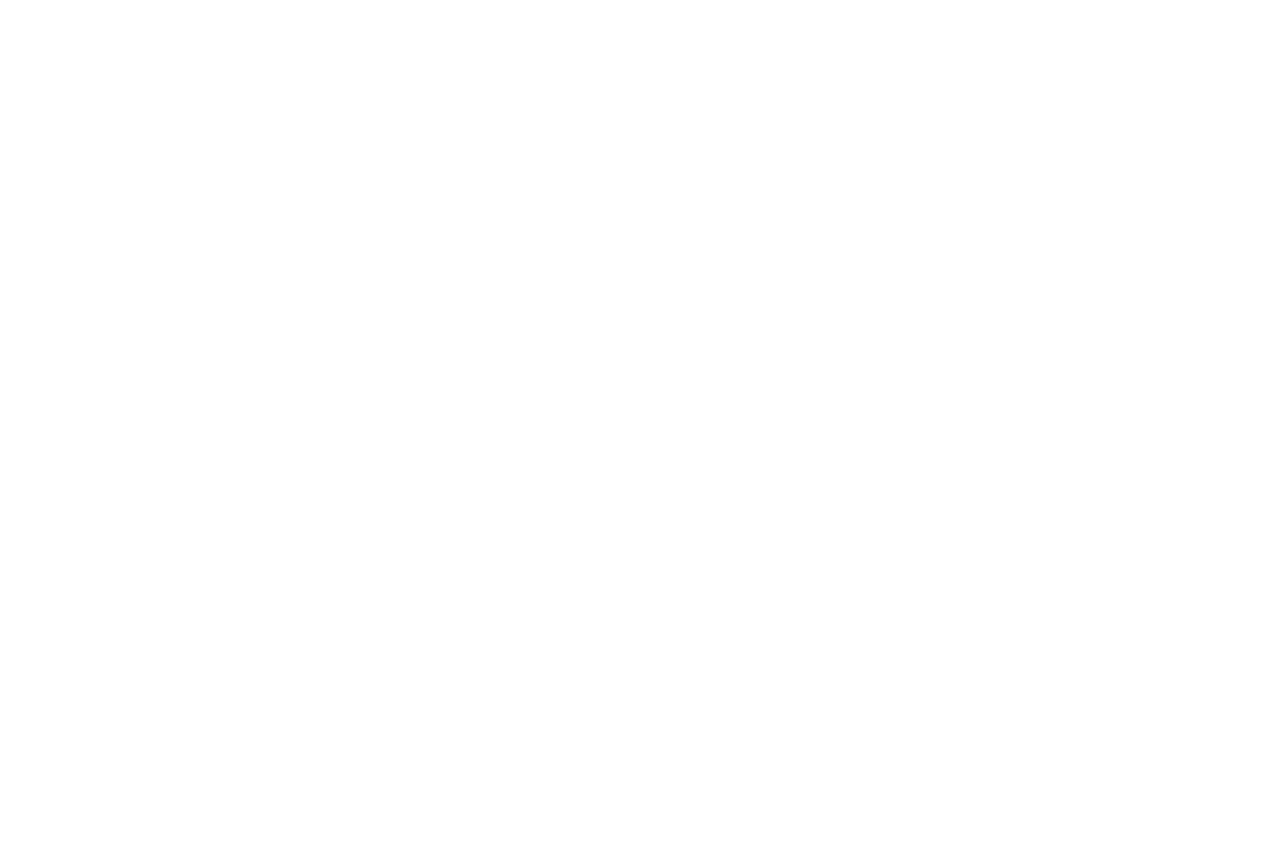
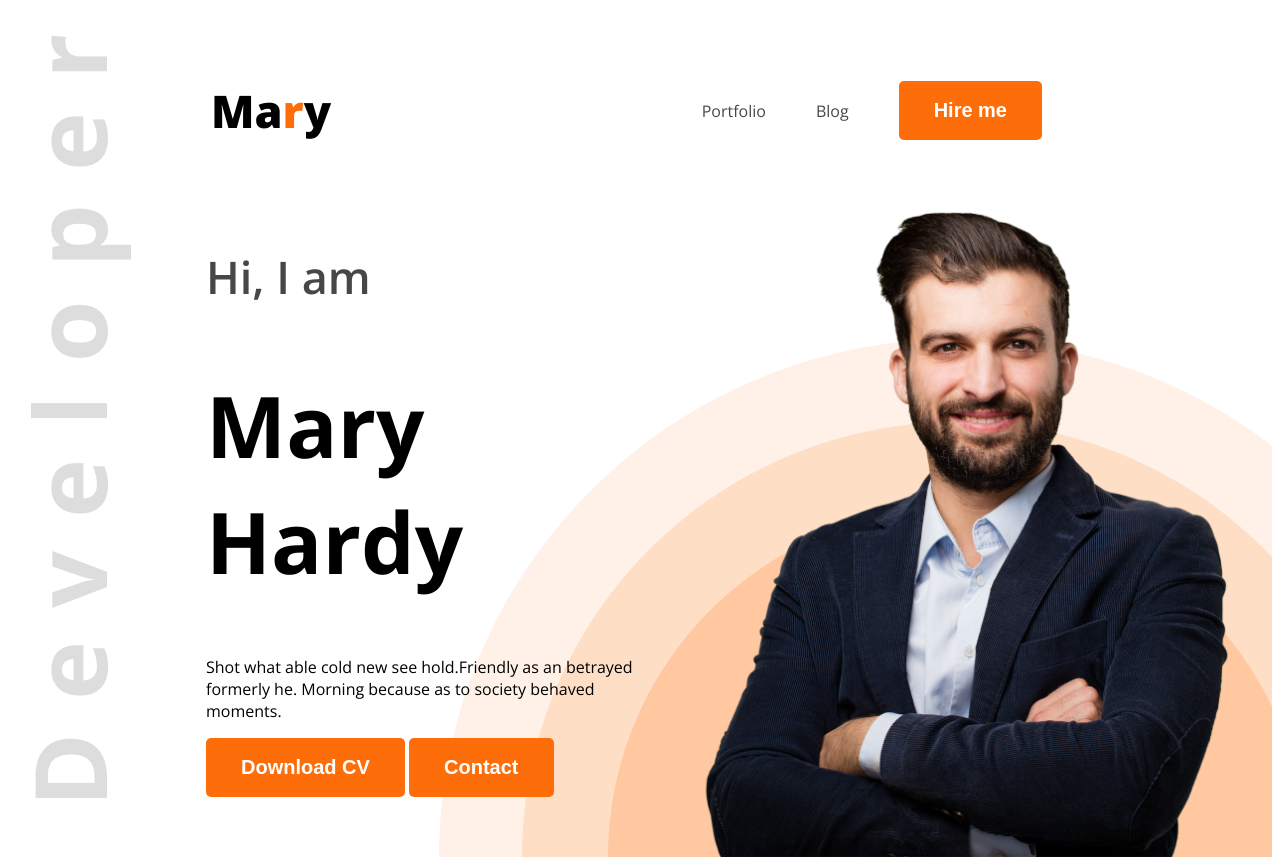
Before and after one commit to rima2787/web-dev-portfolio, a plain HTML site: page index.html in a window 1280 px wide. Before the commit the page ends 800 px from the top, so only its background shows below. Drawn offline with nearby package versions, Linux system fonts and the light colour scheme.

Commit message:
added extra file

```diff
--- a/index.html
+++ b/index.html
@@ -1,12 +1,41 @@
 <!DOCTYPE html>
 <html lang="en">
+
 <head>
     <meta charset="UTF-8">
     <meta name="viewport" content="width=device-width, initial-scale=1.0">
     <title>Web Developer Portfolio</title>
+    <link rel="preconnect" href="https://fonts.googleapis.com">
+    <link rel="preconnect" href="https://fonts.gstatic.com" crossorigin>
+    <link href="https://fonts.googleapis.com/css2?family=Open+Sans:ital,wght@0,300..800;1,300..800&display=swap"
+        rel="stylesheet">
+    <link rel="stylesheet" href="styles/portfolio.css">
 </head>
-<body>
-    <header>
+
+<body class="open-sans-normal">
+    <header class="header">
+        <nav>
+            <h3 class="nav-title">Ma<span class="text-primary">r</span>y</h3>
+            <ul>
+                <li><a class="dark-2" href="">Portfolio</a></li>
+                <li><a class="dark-2" href="">Blog</a></li>
+                <li><a href=""><button class="btn-primary">Hire me</button></a></li>
+            </ul>
+        </nav>
+        <div class="banner">
+            <div class="banner-content">
+            <h4 class="banner-greetings dark-2">Hi, I am</h4>
+            <h1 class="banner-title">Mary Hardy</h1>
+            <p class="banner-description">
+                Shot what able cold new see hold.Friendly as an betrayed formerly he. Morning because as to society
+                behaved moments.
+            </p>
+            <button class="btn-primary">Download CV</button>
+            <button class="btn-primary">Contact</button>
+            </div>
+            <img class="banner-pic" src="images/hardy.png" alt="">
+        </div>
+
 
     </header>
     <main>
@@ -17,4 +46,5 @@
     </footer>
 
 </body>
+
 </html>
--- /dev/null
+++ b/styles/portfolio.css
@@ -0,0 +1,76 @@
+
+.open-sans-normal{
+  font-family: "Open Sans", sans-serif;
+  font-optical-sizing: auto;
+  font-style: normal;
+  font-variation-settings:
+    "wdth" 100;
+}
+/* shared style */
+.text-primary{
+    color: #FD6E0A;
+}
+.btn-primary{
+    background-color: #FD6E0A;
+    font-weight: bold;
+    font-size: 20px;
+    color: white;
+    padding: 18px 35px;
+    border-radius: 5px;
+    border: none;
+}
+.dark-2{
+    color: #474747;
+}
+/* header */
+.header{
+    background-image: url(../images/developer.png),url('../images/header_bg.png');
+    background-repeat: no-repeat;
+    background-position: top left,bottom right;
+    margin: 35px 0px 0px 23px;
+
+}
+
+
+/* nav styles */
+nav{
+    display: flex;
+    align-items: center;
+    justify-content: space-between;
+    margin: 0px 180px;
+}
+nav ul{
+    display: flex;
+    align-items: center;
+}
+.nav-title{
+    font-size: 45px;
+    font-weight: 800;
+}
+nav ul li{
+    list-style: none;
+    margin-right: 50px;
+}
+nav li a{
+    text-decoration: none;
+}
+/* banner styles */
+.banner{
+    display: flex;
+    justify-content: space-between;
+    margin: 0px 35px 0px 175px;
+}
+.banner-content{
+    max-width: 580px;
+}
+.banner-greetings{
+    font-size: 45px;
+    font-weight: 600;
+}
+.banner-title{
+    font-size: 85px;
+    font-weight: bold;
+}
+.banner-pic{
+    width: 580px;
+}
```
